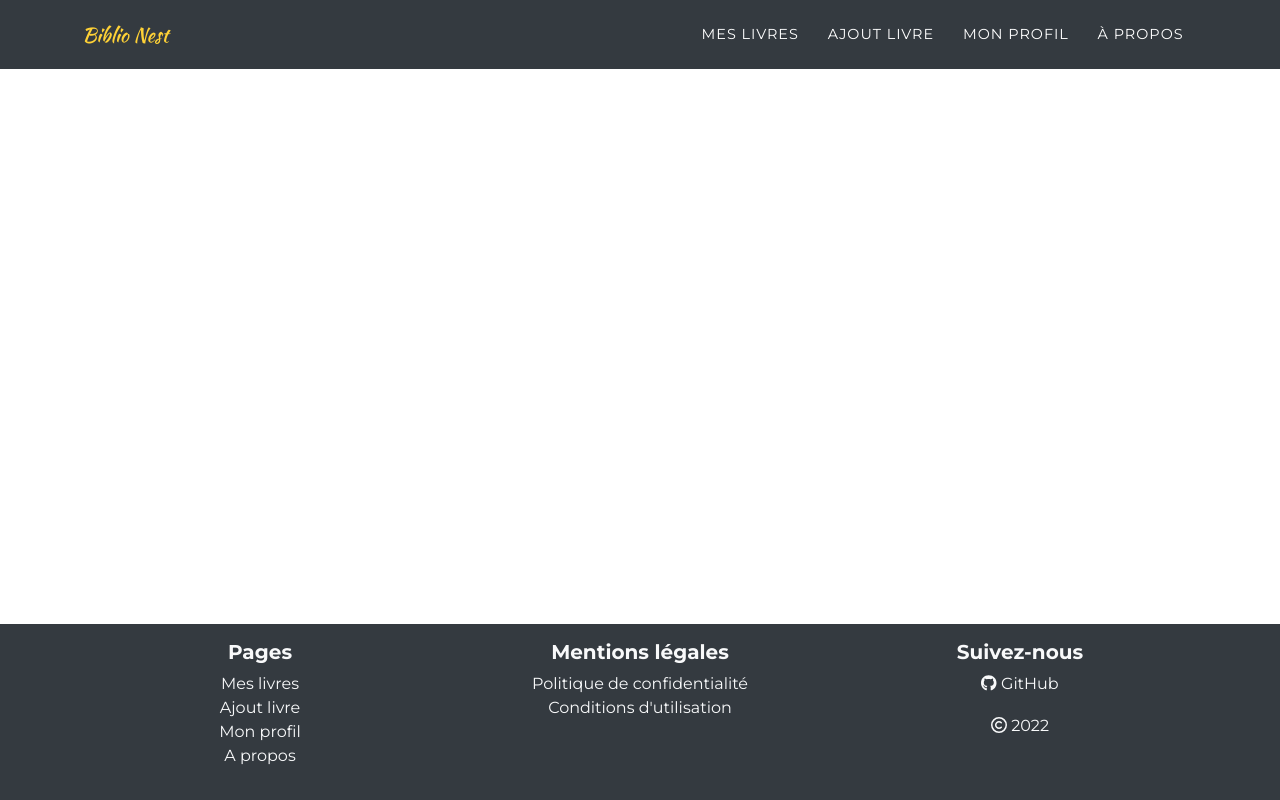
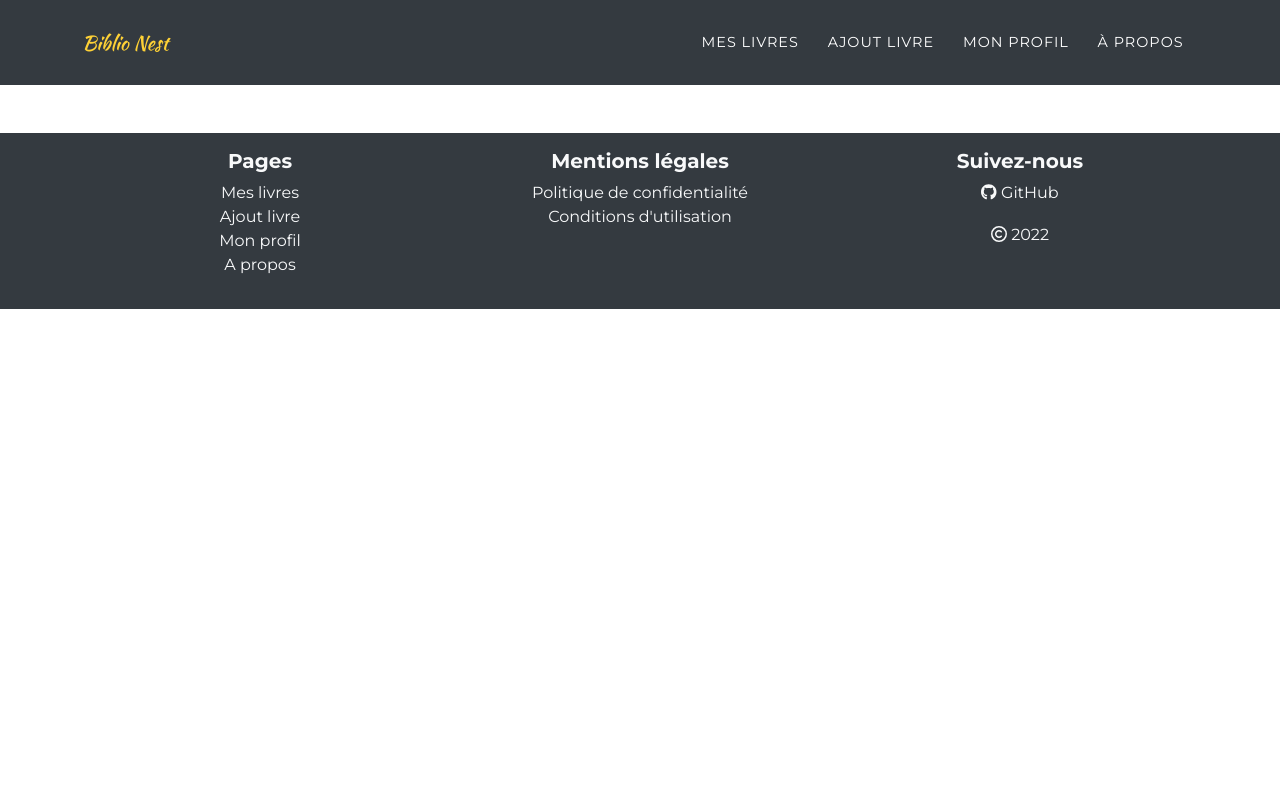
Before and after one commit to Tech-Artemis/online_library_angular, an Angular app in the folder biblionest-front/: page / in a window 1280 px wide. Built offline with nearby package versions, Linux system fonts and the light colour scheme.

Commit message:
fix(navbar and footer): navbar fixed top and link in footer

```diff
--- a/biblionest-front/src/app/components/footer/footer.component.css
+++ b/biblionest-front/src/app/components/footer/footer.component.css
@@ -1,11 +1,4 @@
-footer {
-    position: fixed;
-    bottom: 0;
-    width: 100%;
-    margin-top: 20px;
-  }
-
-a {
+  a {
     text-decoration: none;
     cursor: pointer;
   }
--- a/biblionest-front/src/app/components/footer/footer.component.html
+++ b/biblionest-front/src/app/components/footer/footer.component.html
@@ -4,7 +4,7 @@
         <div class="col-12 col-md-4">
           <h5>Pages</h5>
           <ul class="list-unstyled">
-            <li><a (click)="navigate('/book')" class="text-light">Mes livres</a></li>
+            <li><a (click)="navigate('/')" class="text-light">Mes livres</a></li>
             <li><a (click)="navigate('/')" class="text-light">Ajout livre</a></li>
             <li><a (click)="navigate('/profile')" class="text-light">Mon profil</a></li>
             <li><a (click)="navigate('/about')" class="text-light">A propos</a></li>
--- a/biblionest-front/src/app/components/navbar/navbar.component.html
+++ b/biblionest-front/src/app/components/navbar/navbar.component.html
@@ -1,4 +1,4 @@
-<nav id="mainNav" class="navbar navbar-dark navbar-expand-lg navbar-fixed-top bg-dark">
+<nav id="mainNav" class="navbar navbar-dark navbar-expand-md bg-dark py-3">
   <div class="container"><a class="navbar-brand" href="#page-top">Biblio Nest</a><button class="navbar-toggler navbar-toggler-right"
     data-bs-toggle="collapse" data-bs-target="#navbarResponsive"
     type="button" aria-controls="navbarResponsive"
```
